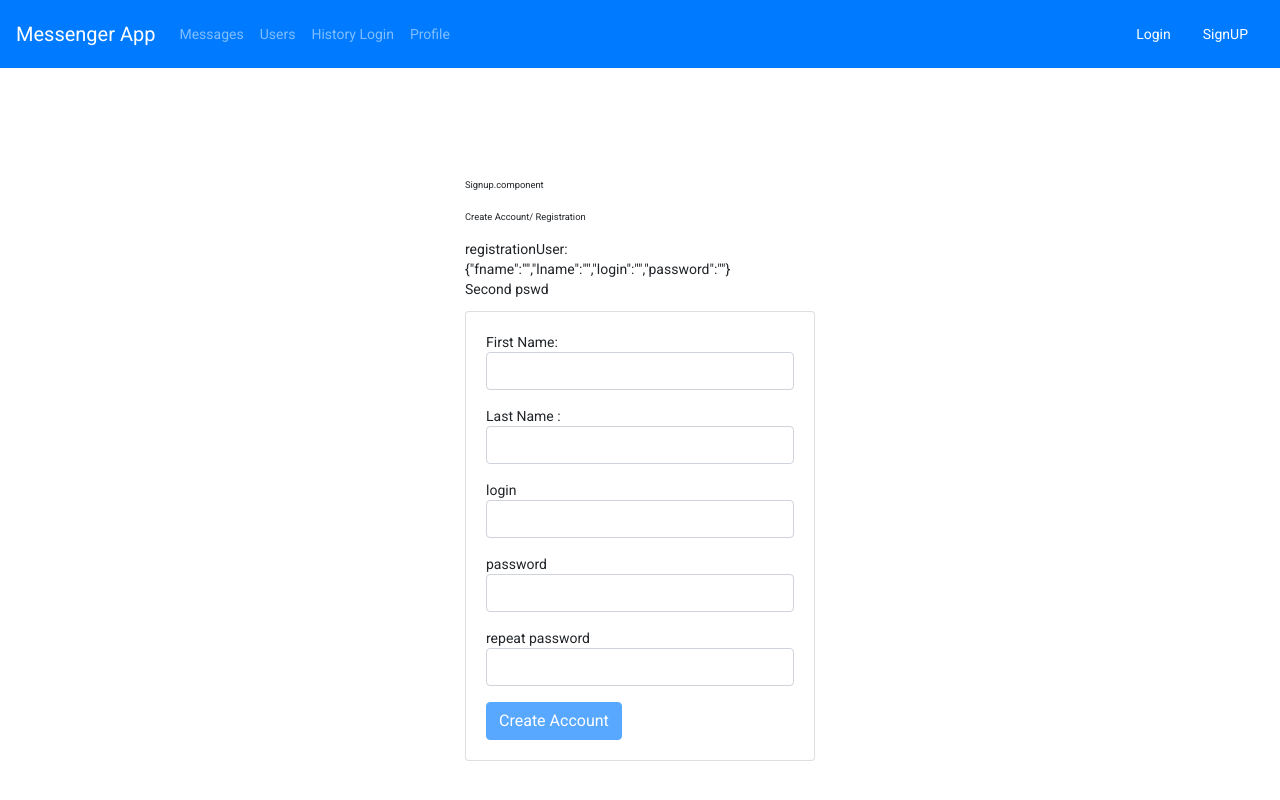
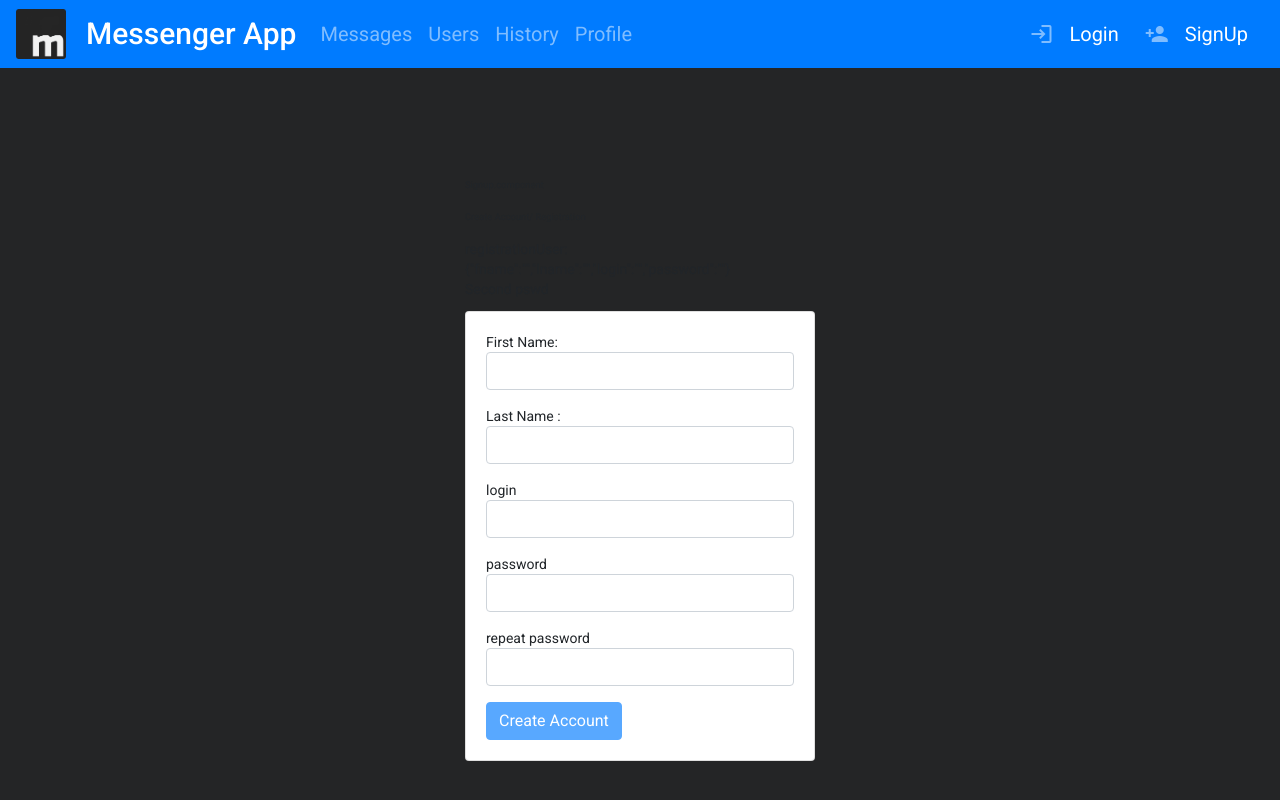
Before and after one commit to jakubtomas/Messanger, an Angular app: page /signup in a window 1280 px wide. Shown: the top 800 px of the page. Built offline with nearby package versions, Linux system fonts and the light colour scheme.

Commit message:
design changes code refactoring

```diff
--- a/src/app/app.component.ts
+++ b/src/app/app.component.ts
@@ -1,7 +1,7 @@
 import { Component } from '@angular/core';
 
 @Component({
-    selector: 'app-root',// name of this component
+    selector: 'app-root',
   templateUrl: './app.component.html',
   styleUrls: ['./app.component.css']
 })
--- a/src/app/login-history/login-history.component.ts
+++ b/src/app/login-history/login-history.component.ts
@@ -1,24 +1,20 @@
 import {Component, OnInit} from '@angular/core';
-import {UsersService} from "../services/users.service";
-import {ItemHistory} from "../entities/itemHistory";
+import {UsersService} from '../services/users.service';
+import {ItemHistory} from '../entities/itemHistory';
 
 @Component({
-    selector: 'loginHistory',
+    selector: 'app-loginHistory',
     templateUrl: './login-history.component.html',
     styleUrls: ['./login-history.component.css']
 })
 export class LoginHistoryComponent implements OnInit {
 
-    dataFromService: boolean = false;
+    dataFromService = false;
     items: ItemHistory[] = [];
 
-    constructor(private userService: UsersService) {
-        // this.messages.push("Hello");
-    }
+    constructor(private userService: UsersService) {}
 
     ngOnInit(): void {
-
-
         this.userService.getLoginHistory().subscribe(data => {
             if (data) {
                 this.dataFromService = true;
@@ -29,11 +25,6 @@ export class LoginHistoryComponent implements OnInit {
             console.log(data);
             console.log('messages');
             console.log(this.items);
-
-
-//      this.messages= [data]
         });
     }
-
-
 }
--- a/src/app/messages/messages.component.html
+++ b/src/app/messages/messages.component.html
@@ -1,6 +1,4 @@
-<h3>list of users where after click will show messages ,, possibility to add new message </h3>
-<div class="container-fluid">
-  <div class="row">
+<div class="container-fluid row">
   <div class="col-sm-3" style="background-color:#415346;">
     <div class="list-group">
 
@@ -24,7 +22,6 @@
     </div>
   </div>
 </div>
-</div>
 
 <div class="container-fluid row">
   <div class="col-sm-3"></div>
--- a/src/app/navbar/navbar.component.css
+++ b/src/app/navbar/navbar.component.css
@@ -0,0 +1,36 @@
+.logo {
+  max-height: 50px;
+}
+mat-icon {
+  margin-left: 10px;
+  cursor: pointer;
+}
+.navbar-brand {
+  margin-left: 20px;
+  font-size: 30px;
+  font-weight: 500;
+}
+.nav-link {
+  font-size: 20px;
+}
+.navbar-text {
+  display: flex;
+  flex-direction: row;
+  align-items: center;
+}
+.login {
+  padding-right: 0;
+}
+.box {
+  transition: box-shadow .3s;
+  border-radius: 10px;
+  width: fit-content;
+}
+.box:hover {
+  box-shadow: 0 0 11px rgba(33,33,33,.2);
+}
+@media screen and (max-width: 991px) {
+  .navbar-collapse {
+    margin-top: 15px;
+  }
+}
--- a/src/app/navbar/navbar.component.html
+++ b/src/app/navbar/navbar.component.html
@@ -1,5 +1,6 @@
 <nav class="navbar navbar-expand-lg navbar-dark bg-primary">
-    <a class="navbar-brand" routerLink="/users">Messenger App</a>
+    <img class="logo" src="../../assets/images/logo.png" alt="MessageBook" routerLink="/messages">
+    <a class="navbar-brand" routerLink="/messages">Messenger App</a>
     <button class="navbar-toggler" type="button" data-toggle="collapse"
             data-target="#navbarText" aria-controls="navbarText"
             aria-expanded="false" aria-label="Toggle navigation">
@@ -8,33 +9,37 @@
     <div class="collapse navbar-collapse" id="navbarText">
         <ul class="navbar-nav mr-auto">
             <li class="nav-item" routerLinkActive="active">
-                <a class="nav-link" routerLink="/messages">Messages</a>
+                <a class="nav-link box" routerLink="/messages">Messages</a>
             </li>
             <li class="nav-item" routerLinkActive="active">
-                <a class="nav-link" routerLink="/users">Users</a>
+                <a class="nav-link box" routerLink="/users">Users</a>
             </li>
             <li class="nav-item" routerLinkActive="active">
-                <a class="nav-link" routerLink="/loginHistory">History Login</a>
+                <a class="nav-link box" routerLink="/loginHistory">History</a>
             </li>
             <li class="nav-item" routerLinkActive="active">
-                <a class="nav-link" routerLink="/profile">Profile</a>
+                <a class="nav-link box" routerLink="/profile">Profile</a>
             </li>
-
         </ul>
 
         <span class="navbar-text" *ngIf="activeLogin; else elseBlock">
-                <strong>{{activeLogin}}</strong> (<a routerLink="/login" (click)="logout()">odhlásiť</a>)
-              </span>
+            <strong><a class="nav-link login" routerLink="/profile">{{activeLogin}}</a></strong>
+            <mat-icon routerLink="/login" (click)="logout()">logout</mat-icon>
+        </span>
+
+        <!--<span class="navbar-text" *ngIf="activeLogin; else elseBlock">
+            <strong class="nav-link">{{activeLogin}}</strong>
+            <a><mat-icon routerLink="/login" (click)="logout()">logout</mat-icon></a>
+        </span>-->
         <ng-template #elseBlock>
-                <span class="navbar-text">
-                    <a class="nav-link" routerLink="/login">Login</a>
-                </span>
             <span class="navbar-text">
-                    <a class="nav-link" routerLink="/signup">SignUP</a>
-                </span>
-
-
+                <mat-icon>login</mat-icon>
+                <a class="nav-link" routerLink="/login">Login</a>
+            </span>
+            <span class="navbar-text">
+                <mat-icon>person_add</mat-icon>
+                <a class="nav-link" routerLink="/signup">SignUp</a>
+            </span>
         </ng-template>
-
     </div>
 </nav>
--- a/src/app/navbar/navbar.component.ts
+++ b/src/app/navbar/navbar.component.ts
@@ -1,6 +1,5 @@
 import {Component, OnInit} from '@angular/core';
-import {UsersService} from "../services/users.service";
-import {Router} from "@angular/router";
+import {UsersService} from '../services/users.service';
 
 @Component({
     selector: 'app-navbar',
@@ -9,21 +8,15 @@ import {Router} from "@angular/router";
 })
 export class NavbarComponent implements OnInit {
 
-    activeLogin: string = '';
-    token: string = '';
+    activeLogin = '';
+
     constructor(private usersService: UsersService) {
     }
 
     ngOnInit(): void {
-        /*this.usersService.getUserObservable().subscribe(
-            userName => this.loggedUser = userName
-        );*/
-
-        //this.token = UsersService.token
         this.usersService.getUserObservable().subscribe(
             login => this.activeLogin = login
-        )
-        //  this.usersService.
+        );
     }
 
     logout() {
--- a/src/app/profile/profile.component.ts
+++ b/src/app/profile/profile.component.ts
@@ -1,7 +1,7 @@
 import {Component, OnInit} from '@angular/core';
 import {MyUser} from '../entities/user';
 import {UsersService} from '../services/users.service';
-import {MessageService} from "../services/message.service";
+import {SnackbarService} from '../services/snackbar.service';
 
 @Component({
     selector: 'app-profile',
@@ -12,8 +12,7 @@ export class ProfileComponent implements OnInit {
 
     public user: MyUser = new MyUser('', '', '');
 
-    constructor(private usersService: UsersService,
-                private messageService: MessageService) {
+    constructor(private usersService: UsersService, private snackbarService: SnackbarService) {
     }
 
     ngOnInit(): void {
@@ -31,22 +30,19 @@ export class ProfileComponent implements OnInit {
         });
     }
 
-    updateUser(user: MyUser) {
-        console.log("function updateUser profile component");
+    updateUser(user: MyUser): void {
+        console.log('function updateUser profile component');
 
         this.usersService.editUser(user).subscribe(data => {
-            console.log("data after edit user" + data);
+            console.log('data after edit user' + data);
 
             if (data) {
                 this.usersService.user = user.login;
                 this.getUser(); // refresh data in component
-                this.messageService.sendMessage("Your profile information has been changed successfully!");
+                this.snackbarService.successMsg('Your profile information has been changed successfully!');
             } else {
-                this.messageService.sendMessage("Your profile information not been changed successfully!");
-
+                this.snackbarService.errorMsg('Profile edit unsuccessful!');
             }
-        })
-
+        });
     }
-
 }
--- a/src/app/services/snackbar.service.ts
+++ b/src/app/services/snackbar.service.ts
@@ -10,7 +10,7 @@ export class SnackbarService {
 
   successMsg(msg: string): void {
     this.snackbar.open(msg, 'OK', {
-      panelClass: 'greenSnackBarAction',
+      panelClass: ['greenSnackBarAction'],
       duration: 3000,
       horizontalPosition: 'center',
       verticalPosition: 'bottom'
@@ -19,7 +19,7 @@ export class SnackbarService {
 
   errorMsg(msg: string): void {
     this.snackbar.open(msg, 'OK', {
-      panelClass: 'redSnackBarAction',
+      panelClass: ['redSnackBarAction'],
       duration: 5000,
       horizontalPosition: 'center',
       verticalPosition: 'bottom'
--- a/src/index.html
+++ b/src/index.html
@@ -9,7 +9,7 @@
   <link href="https://fonts.googleapis.com/css?family=Roboto:300,400,500&display=swap" rel="stylesheet">
   <link href="https://fonts.googleapis.com/icon?family=Material+Icons" rel="stylesheet">
 </head>
-<body class="mat-typography">
+<body class="mat-typography background-color">
   <app-root></app-root>
 </body>
 </html>
--- a/src/styles.css
+++ b/src/styles.css
@@ -5,3 +5,7 @@ input.ng-invalid.n-touched {
 }
 html, body { height: 100%; }
 body { margin: 0; font-family: Roboto, "Helvetica Neue", sans-serif; }
+
+.background-color {
+  background: #242526;
+}
```
Also changed, not shown: src/assets/images/logo.png (added). Lines whose indentation alone changed are shown as unchanged.
